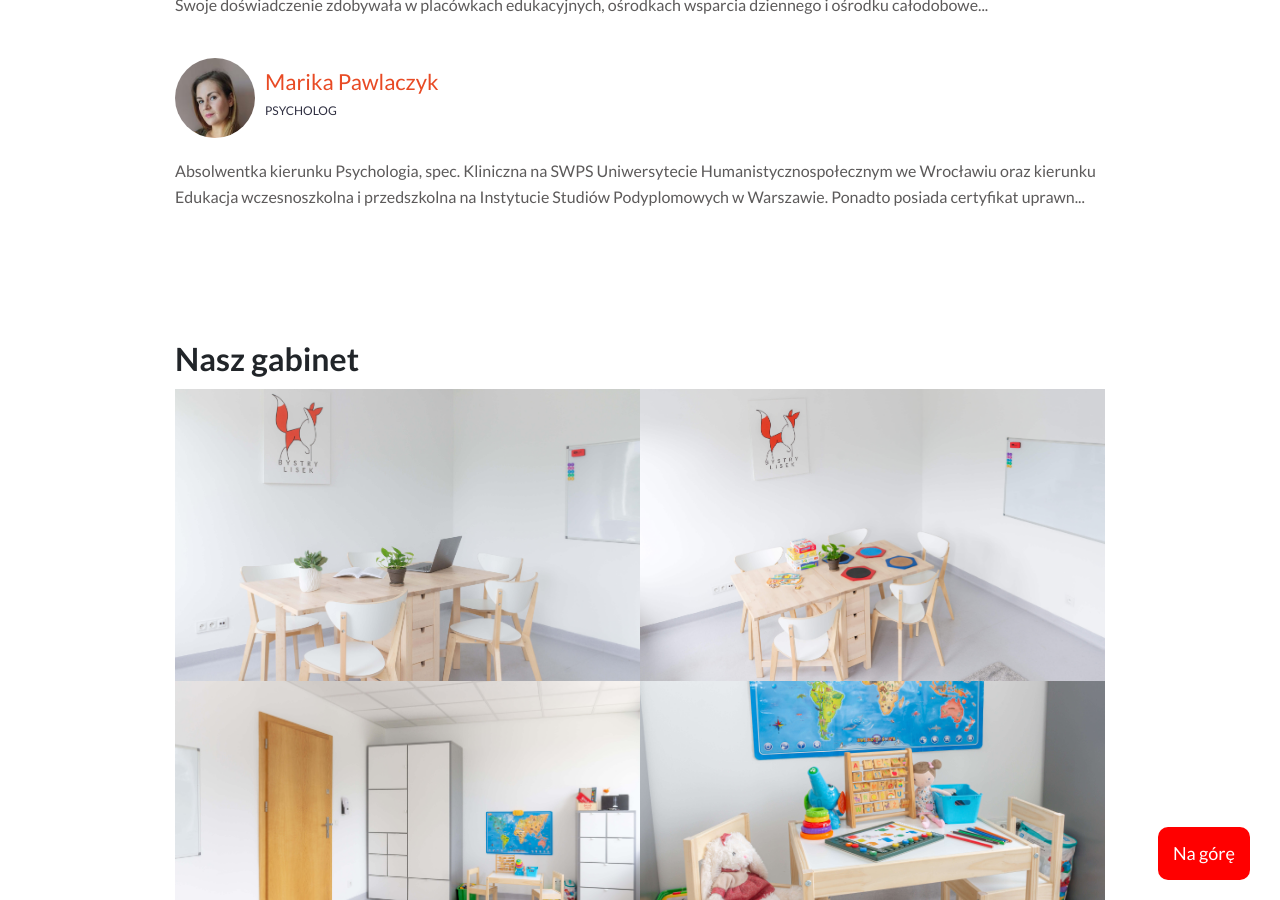
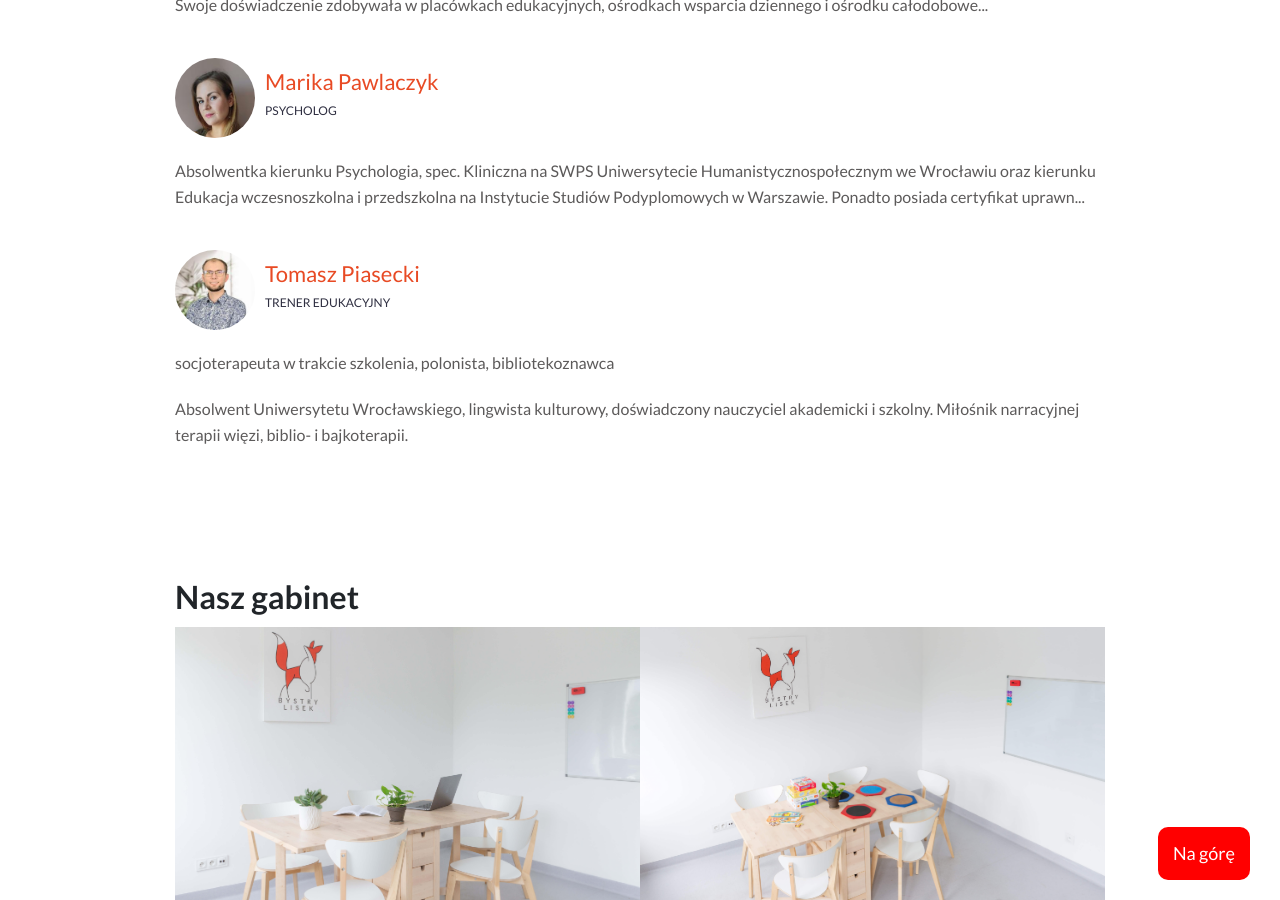
Before and after one commit to pawelkrysiak/bystrylisek, a Jekyll site: the page built from index.md, in a window 1280 px wide and 900 px high, scrolled down 972 px. Built offline with Jekyll 4.4.1, drawn with Linux system fonts in a browser that asks for light colours.

Commit message:
add Tomasz to team

```diff
--- a/_data/descriptions.yml
+++ b/_data/descriptions.yml
@@ -25,3 +25,8 @@ psycholog: |
   Liczy się dla niej indywidualne podejście do każdego pacjenta i stworzenie „terapii szytej na miarę”. Podczas pracy z dziećmi oraz młodzieżą stara się łączyć różne style pracy, wykazywać się dużą otwartością i kreatywnością oraz dawać swobodną przestrzeń potrzebną do skutecznej pracy terapeutycznej.
 
   Aktualnie pracuje także jako psycholog w szkole integracyjnej.
+
+trener-edukacyjny: |
+  socjoterapeuta w trakcie szkolenia, polonista, bibliotekoznawca
+
+  Absolwent Uniwersytetu Wrocławskiego, lingwista kulturowy, doświadczony nauczyciel akademicki i szkolny. Miłośnik narracyjnej terapii więzi, biblio- i bajkoterapii.
--- a/_data/menus.yml
+++ b/_data/menus.yml
@@ -8,16 +8,19 @@ main:
   - name: "Psycholog"
     url: "/psycholog/"
     weight: 4
+  - name: "Trener edukacyjny"
+    url: "/trener-edukacyjny/"
+    weight: 5
   - name: "Cennik"
     url: "/cennik/"
-    weight: 5
+    weight: 6
   - name: "Kontakt"
     url: "/kontakt/"
-    weight: 6
+    weight: 7
   - name: "Facebook"
     icon: "images/social/facebook.svg"
     url: "https://facebook.com/bystrylisek"
-    weight: 7
+    weight: 8
 
 footer:
   - name: "Home"
```
Also changed, not shown: _team/tomasz-piasecki.md (added, +11 -0 lines), trener-edukacyjny.md (added, +10 -0 lines), images/team/tomasz-piasecki.jpg (added).
